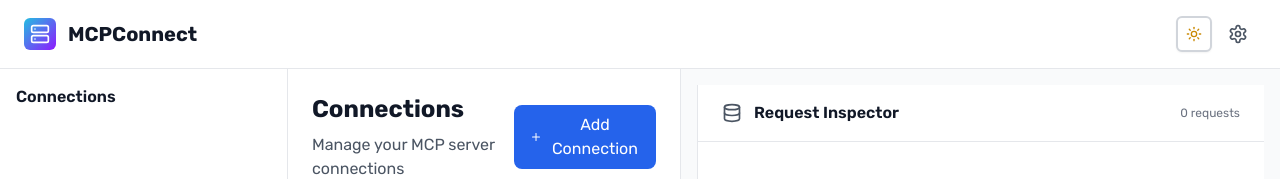
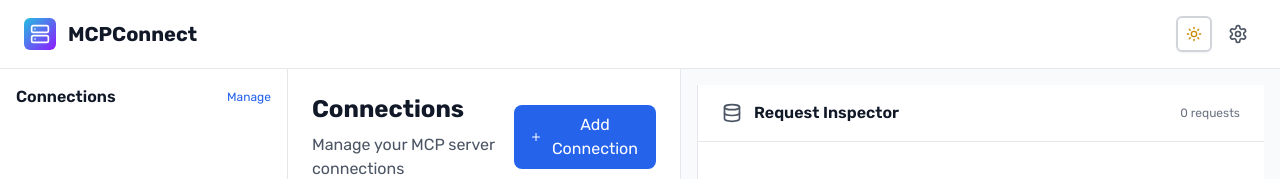
Before and after one commit to rocket-connect/mcpconnect, a React (Vite) app in the folder apps/ui/: page /connections in a window 1280 px wide. Shown: the top 179 px of the page. Built offline with nearby package versions, Linux system fonts and the light colour scheme.

Commit message:
connections link

```diff
--- a/apps/ui/src/components/Sidebar.tsx
+++ b/apps/ui/src/components/Sidebar.tsx
@@ -117,6 +117,12 @@ export const Sidebar = ({
             <h2 className="font-semibold text-gray-900 dark:text-white">
               Connections
             </h2>
+            <button
+              onClick={() => navigate("/connections")}
+              className="text-xs text-blue-600 dark:text-blue-400 hover:text-blue-700 dark:hover:text-blue-300 transition-colors"
+            >
+              Manage
+            </button>
           </div>
           <div className="space-y-2">
             {connections.map(conn => (
```
